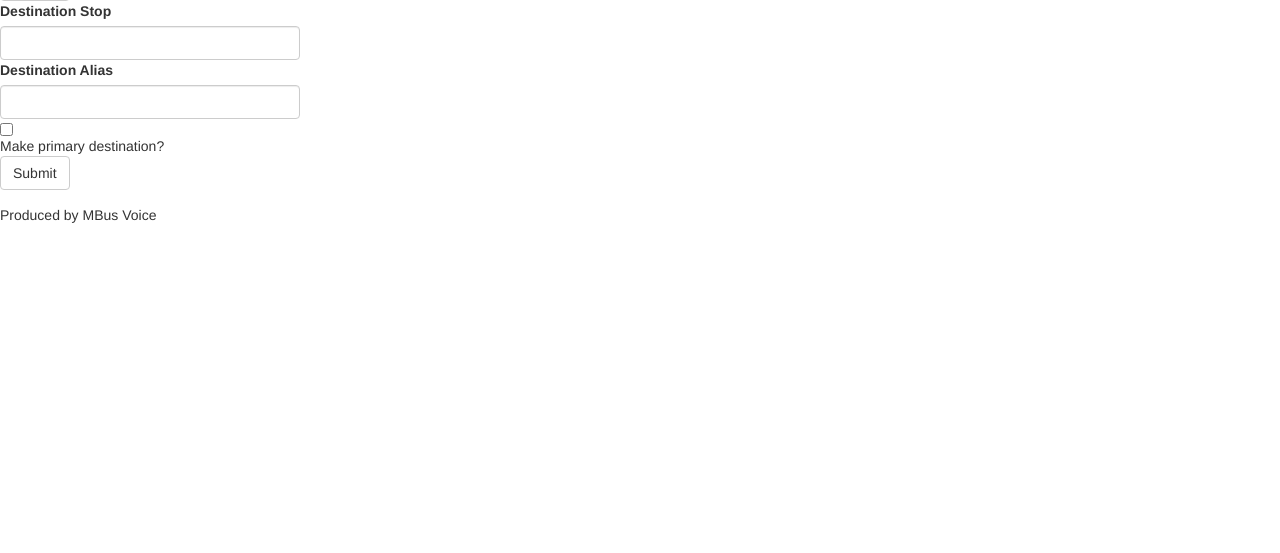
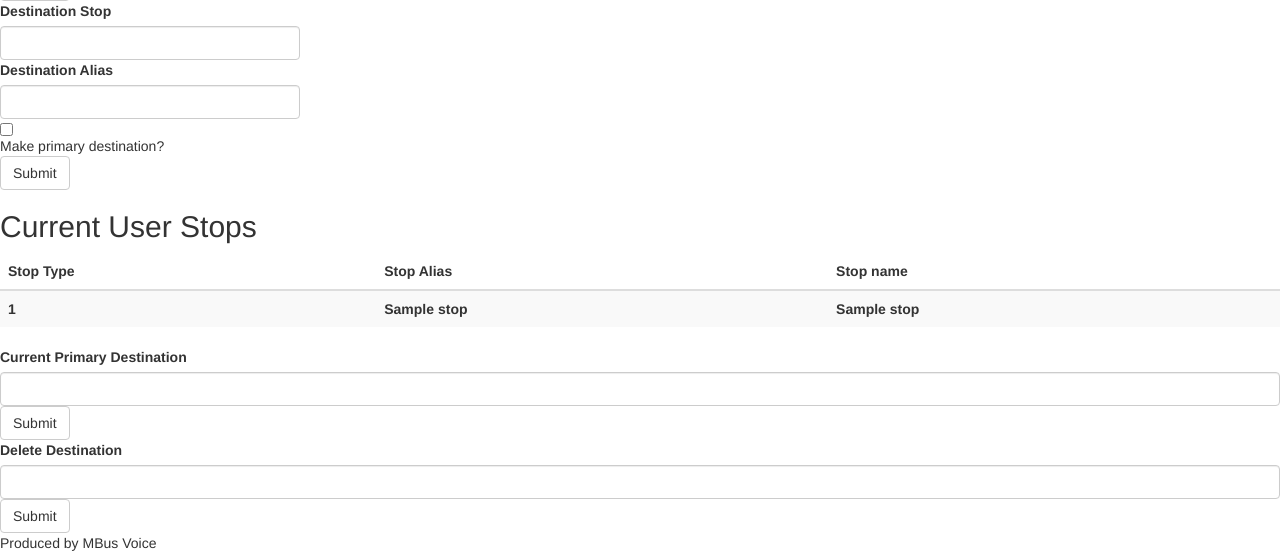
Before and after one commit to JonnyPugh/MBusVoice, a Flask app: template src/webapp/templates/index.html in a window 1280 px wide. Shown: the part 1006-1559 px from the top of the page. Before the commit the page ends 1229 px from the top, so only its background shows below. Run offline with Flask 2, Linux system fonts and the light colour scheme; the template is opened without the code that fills it: most values are stand-ins (such as "Sample title", 1, 10 or a date in 2020); lists and menus that the app fills with data are empty; some libraries are stand-ins or nearby versions.

Commit message:
Edited main.py and index.html to show current user preferences Included buttons to change favorites and remove them

```diff
--- a/src/webapp/templates/index.html
+++ b/src/webapp/templates/index.html
@@ -11,24 +11,66 @@
 	<div class="form-group" style="width:300px;">
 	<form>
 	 	<label class="control-label" for="focusedInput">Home Stop</label>
- 		<input class="form-control" id=home_stop list="stops">
+ 		<input class="form-control" id=home_stop list="system_stops">
 	 	<label class="control-label" for="focusedInput">Home Alias</label>
  		<input class="form-control" id=home_alias type="text">
  		<input type="hidden" name="alexaID" value={{alexaID}}>
 		<input type="submit" name="Home Submit" class="btn btn-default">
 	</form>
-		<form>
+	<form>
 	 	<label class="control-label" for="focusedInput">Destination Stop</label>
- 		<input class="form-control" id=destination_stop list="stops">
+ 		<input class="form-control" id=destination_stop list="system_stops">
 	 	<label class="control-label" for="focusedInput">Destination Alias</label>
  		<input class="form-control" id=destination_alias type="text">
  		<input type="checkbox" name="primary" value="primary" class="checkbox">Make primary destination?<br>
  		<input type="hidden" name="alexaID" value={{alexaID}}>
 		<input type="submit" name="Destination Submit" class="btn btn-default">
 	</form>
-	<datalist id="stops">
+	<datalist id="system_stops">
 		{% for stopname in stop_names %}
-			<option value="{{stopname}}">
+			<option value="{{stopname}}"></option>
+		{% endfor %}
+	</datalist>
+	</div>
+	<div>
+	<h2>Current User Stops</h2>
+	<table class="table table-striped table-hover ">
+		<thead>
+			<tr>
+				<th>Stop Type</th>
+				<th>Stop Alias</th>
+				<th>Stop name</th>
+			</tr>
+		</thead>
+		<tbody>
+		{% for stop in user_stops %}
+			{% if stop[1] == primary %}
+				<tr class="success">
+			{% else %}
+				<tr>
+			{% endif %}
+				<th>{{stop[0]}}</th>
+				<th>{{stop[1]}}</th>
+				<th>{{stop[2]}}</th>
+			</tr>
+		{% endfor%}
+		</tbody>
+	</table>
+	<form>
+	 	<label class="control-label" for="focusedInput">Current Primary Destination</label>
+ 		<input class="form-control" id=primary_destination type="text" list="user_stops">
+ 		<input type="hidden" name="alexaID" value={{alexaID}}>
+		<input type="submit" name="Destination Submit" class="btn btn-default">
+	</form>
+	<form>
+	 	<label class="control-label" for="focusedInput">Delete Destination</label>
+ 		<input class="form-control" id=delete_destination type="text" list="user_stops">
+ 		<input type="hidden" name="alexaID" value={{alexaID}}>
+		<input type="submit" name="Delete Destination" class="btn btn-default">
+	</form>
+	<datalist id="user_stops">
+		{% for stopname in user_stops %}
+			<option value="{{stopname[1]}}"></option>
 		{% endfor %}
 	</datalist>
 	</div>
```
Also changed, not shown: src/webapp/concerns.txt (+3 -4 lines), src/webapp/controllers/main.py (+20 -1 lines).
